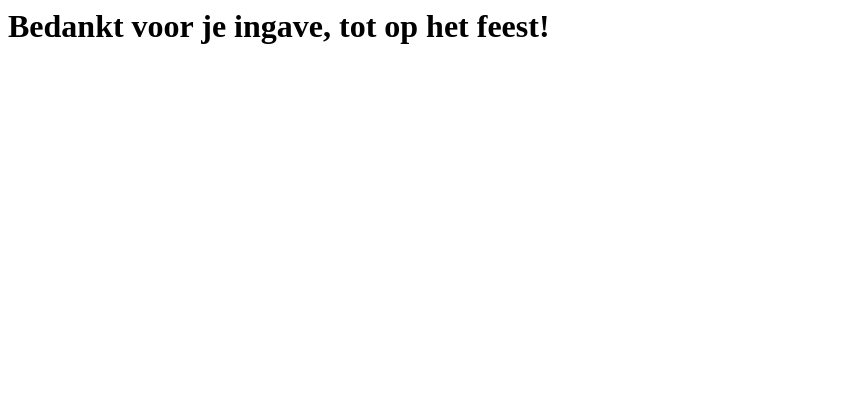
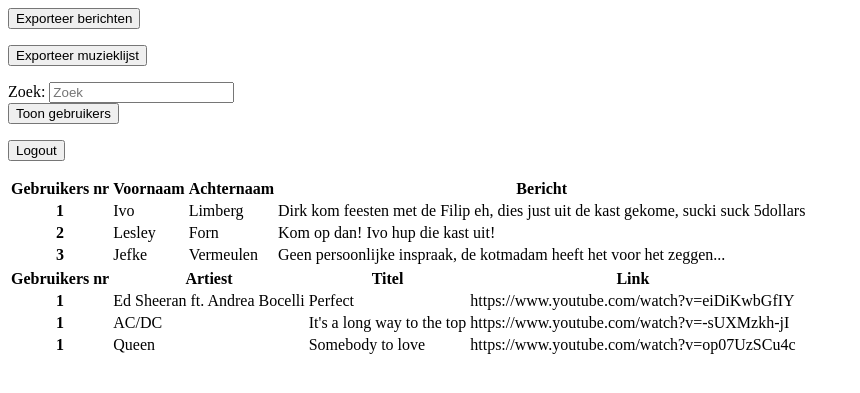
Before and after one commit to ministrare/bDayProject, a PHP site: page /admin_view.php in a window 1280 px wide. Shown: the top 393 px of the page, without its empty margins (0-860 px from the left). Run offline with PHP 8.4, Linux system fonts and the light colour scheme.

Commit message:
basic pages(home, user, admin) are done

```diff
--- a/www/tinymvc/myapp/views/admin_view.php
+++ b/www/tinymvc/myapp/views/admin_view.php
@@ -1,3 +1,97 @@
-<div class="container">
-    <h1>Bedankt voor je ingave, tot op het feest!</h1>
+
+<nav class="navbar navbar-light bg-light justify-content-between">
+    <div class="d-flex">
+        <form action="" class="form-inline" method="post">
+            <div class="form-group p-2">
+                <button class="btn btn-outline-primary my-2 my-sm-0" type="submit">Exporteer berichten</button>
+            </div>
+        </form>
+        <form action="" class="form-inline" method="post">
+            <div class="form-group p-2">
+                <button class="btn btn-outline-primary my-2 my-sm-0" type="submit">Exporteer muzieklijst</button>
+            </div>
+        </form>
+    </div>
+    <form action="" class="form-inline my-2 my-lg-0" method="post">
+        <div class="form-group p-2">
+            <label for="inputSearch">Zoek:</label>
+            <input id="inputSearch" class="form-control mr-sm-2" type="search" name="search" placeholder="Zoek">
+        </div>
+        <div class="form-group p-2">
+            <button class="btn btn-outline-primary my-2 my-sm-0" type="submit">Toon gebruikers</button>
+        </div>
+    </form>
+    <form action="" class="form-inline" method="post">
+        <div class="form-group p-2">
+            <button class="btn btn-outline-primary my-2 my-sm-0" type="submit">Logout</button>
+        </div>
+    </form>
+</nav>
+
+
+
+
+<div class="col-10 offset-1">
+    <table class="table table-dark table-striped table-bordered table-hover table-sm table-responsive-sm">
+        <thead class="thead-light">
+        <tr>
+            <th scope="col">Gebruikers nr</th>
+            <th scope="col">Voornaam</th>
+            <th scope="col">Achternaam</th>
+            <th scope="col">Bericht</th>
+        </tr>
+        </thead>
+        <tbody>
+        <tr>
+            <th scope="row">1</th>
+            <td>Ivo</td>
+            <td>Limberg</td>
+            <td>Dirk kom feesten met de Filip eh, dies just uit de kast gekome, sucki suck 5dollars</td>
+        </tr>
+        <tr>
+            <th scope="row">2</th>
+            <td>Lesley</td>
+            <td>Forn</td>
+            <td>Kom op dan! Ivo hup die kast uit!</td>
+        </tr>
+        <tr>
+            <th scope="row">3</th>
+            <td>Jefke</td>
+            <td>Vermeulen</td>
+            <td>Geen persoonlijke inspraak, de kotmadam heeft het voor het zeggen...</td>
+        </tr>
+        </tbody>
+    </table>
 </div>
+<div class="col-10 offset-1">
+    <table class="table table-dark table-striped table-bordered table-hover table-sm table-responsive-sm">
+        <thead class="thead-light">
+        <tr>
+            <th scope="col">Gebruikers nr</th>
+            <th scope="col">Artiest</th>
+            <th scope="col">Titel</th>
+            <th scope="col">Link</th>
+        </tr>
+        </thead>
+        <tbody>
+        <tr>
+            <th scope="row">1</th>
+            <td>Ed Sheeran ft. Andrea Bocelli</td>
+            <td>Perfect</td>
+            <td>https://www.youtube.com/watch?v=eiDiKwbGfIY</td>
+        </tr>
+        <tr>
+            <th scope="row">1</th>
+            <td>AC/DC</td>
+            <td>It's a long way to the top</td>
+            <td>https://www.youtube.com/watch?v=-sUXMzkh-jI</td>
+        </tr>
+        <tr>
+            <th scope="row">1</th>
+            <td>Queen</td>
+            <td>Somebody to love</td>
+            <td>https://www.youtube.com/watch?v=op07UzSCu4c</td>
+        </tr>
+        </tbody>
+    </table>
+</div>
```
Also changed, not shown: www/tinymvc/myapp/views/user_view.php (+6 -2 lines).
